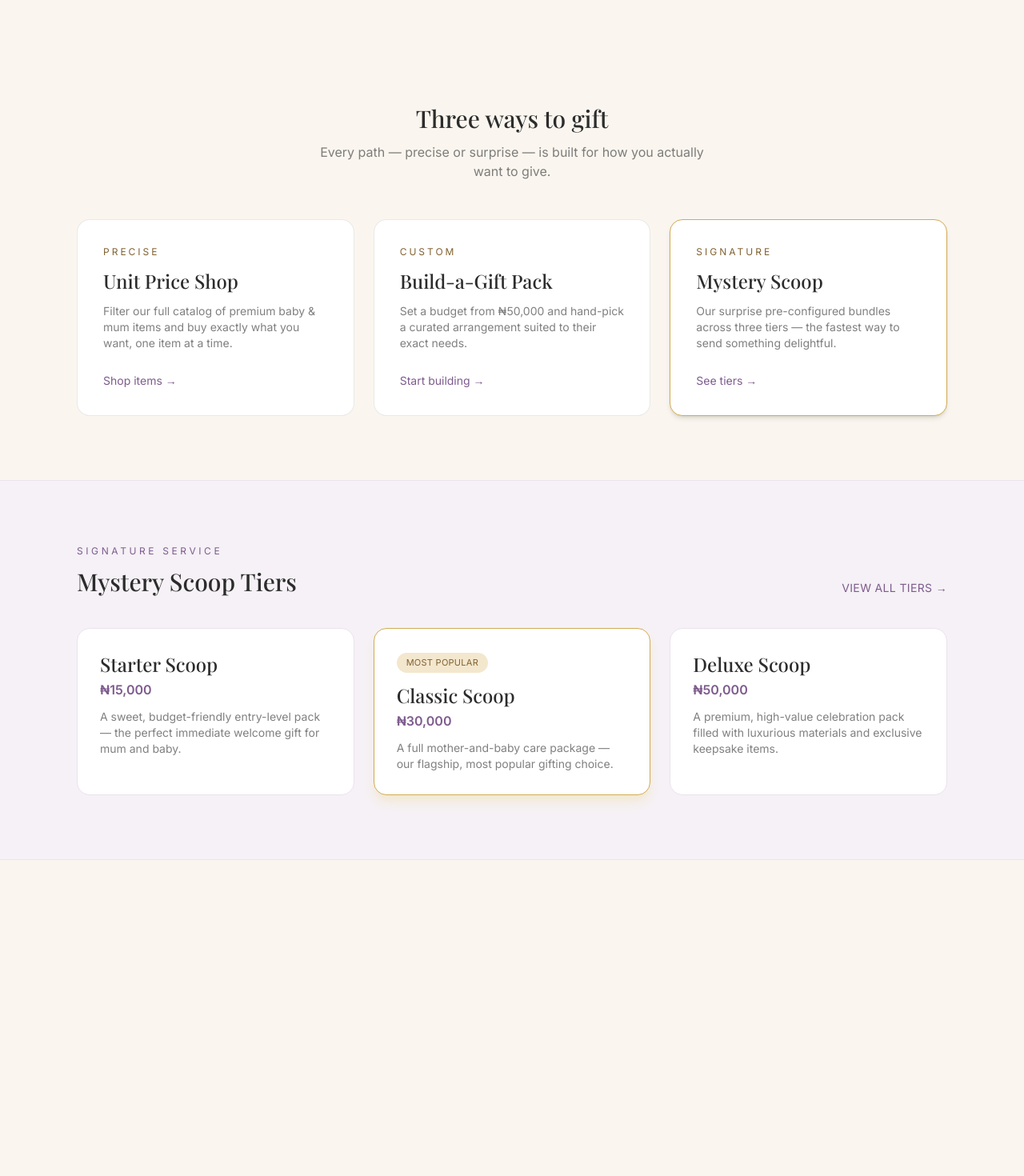
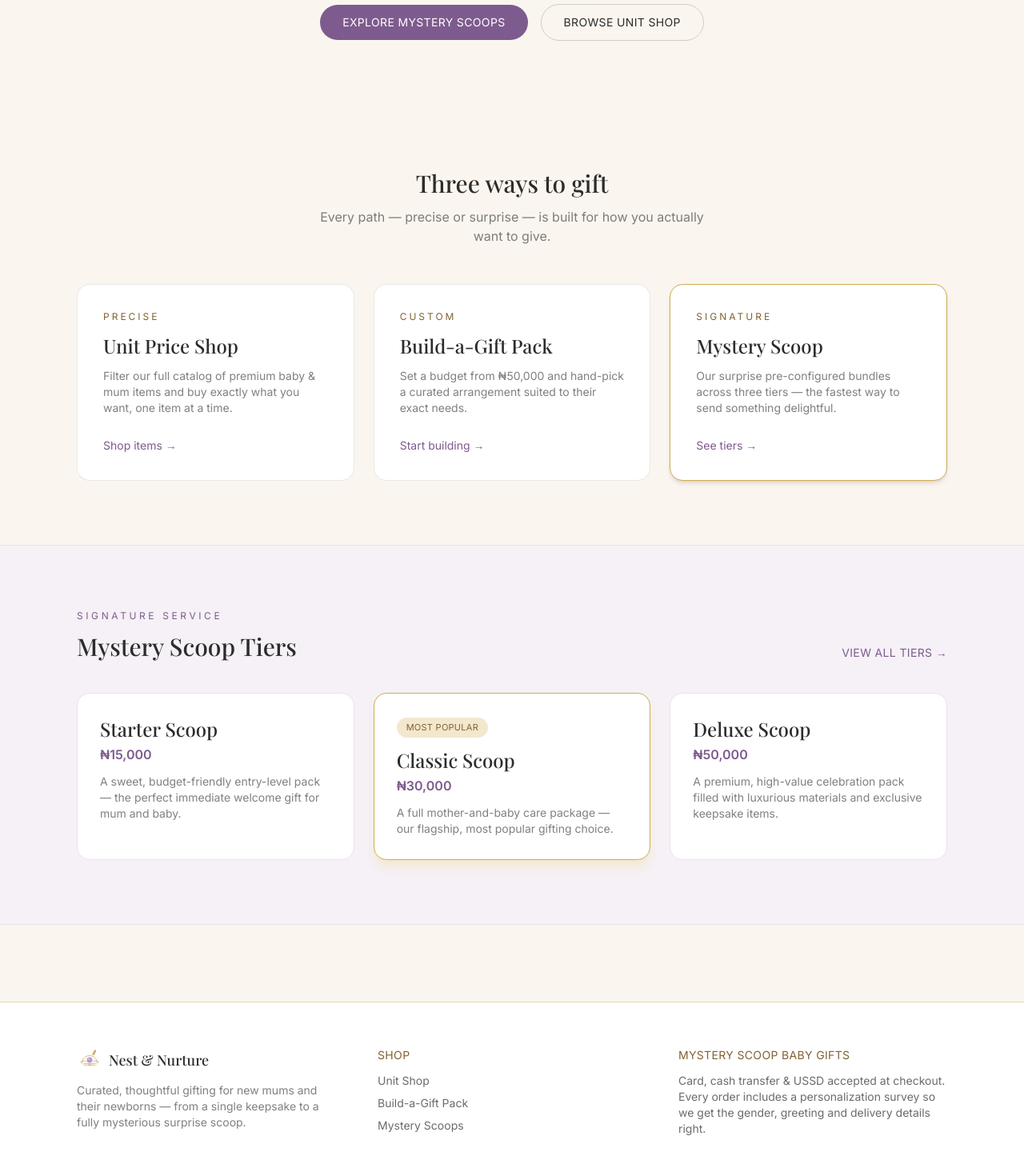
Before and after one commit to jamesconco-baba/nestandnurture, a Next.js app: page / in a window 1280 px wide. Shown: the part 620-2090 px from the top of the page at 80% size. Before the commit the page ends 1695 px from the top, so only its background shows below. Built offline with nearby package versions, Linux system fonts and the light colour scheme.

Commit message:
Add files via upload

```diff
--- /dev/null
+++ b/app/(site)/page.js
@@ -0,0 +1,138 @@
+import Link from 'next/link';
+import NestMark from '../../components/NestMark';
+import { MYSTERY_SCOOPS } from '../../lib/scoops';
+import { formatNaira } from '../../lib/format';
+
+export default function Home() {
+  return (
+    <div>
+      {/* Hero */}
+      <section className="bg-nest-radial">
+        <div className="max-w-6xl mx-auto px-5 sm:px-8 pt-16 sm:pt-24 pb-20 text-center">
+          <NestMark className="w-16 h-16 mx-auto mb-6" />
+          <p className="uppercase tracking-[0.3em] text-xs text-lavender font-body mb-4">
+            Mystery Scoop Baby Gifts
+          </p>
+          <h1 className="font-display text-4xl sm:text-6xl leading-tight text-charcoal max-w-3xl mx-auto">
+            Gifts for new mums, curated with a little bit of wonder.
+          </h1>
+          <p className="mt-6 text-charcoal/70 font-body max-w-xl mx-auto text-lg">
+            Send a single thoughtful item, build a custom pack, or let us
+            surprise them with a signature Mystery Scoop — every order ends
+            with a personal greeting card and delivery details done right.
+          </p>
+          <div className="mt-10 flex flex-wrap items-center justify-center gap-4">
+            <Link
+              href="/mystery-scoop"
+              className="focus-ring rounded-full bg-lavender text-white px-7 py-3 font-body text-sm uppercase tracking-wide hover:bg-lavender-600 transition-colors"
+            >
+              Explore Mystery Scoops
+            </Link>
+            <Link
+              href="/shop"
+              className="focus-ring rounded-full border border-charcoal/20 px-7 py-3 font-body text-sm uppercase tracking-wide hover:border-lavender hover:text-lavender transition-colors"
+            >
+              Browse Unit Shop
+            </Link>
+          </div>
+        </div>
+      </section>
+
+      {/* Three purchase paths */}
+      <section className="max-w-6xl mx-auto px-5 sm:px-8 py-16 sm:py-20">
+        <h2 className="font-display text-3xl text-center mb-3">Three ways to gift</h2>
+        <p className="text-center text-charcoal/60 font-body mb-12 max-w-lg mx-auto">
+          Every path — precise or surprise — is built for how you actually want
+          to give.
+        </p>
+        <div className="grid gap-6 sm:grid-cols-3">
+          <PathCard
+            eyebrow="Precise"
+            title="Unit Price Shop"
+            body="Filter our full catalog of premium baby & mum items and buy exactly what you want, one item at a time."
+            href="/shop"
+            cta="Shop items"
+          />
+          <PathCard
+            eyebrow="Custom"
+            title="Build-a-Gift Pack"
+            body="Set a budget from ₦50,000 and hand-pick a curated arrangement suited to their exact needs."
+            href="/build-a-gift"
+            cta="Start building"
+          />
+          <PathCard
+            eyebrow="Signature"
+            title="Mystery Scoop"
+            body="Our surprise pre-configured bundles across three tiers — the fastest way to send something delightful."
+            href="/mystery-scoop"
+            cta="See tiers"
+            featured
+          />
+        </div>
+      </section>
+
+      {/* Mystery scoop teaser */}
+      <section className="bg-lavender-50 border-y border-lavender-100">
+        <div className="max-w-6xl mx-auto px-5 sm:px-8 py-16 sm:py-20">
+          <div className="flex items-end justify-between flex-wrap gap-4 mb-10">
+            <div>
+              <p className="uppercase tracking-[0.3em] text-xs text-lavender font-body mb-3">
+                Signature Service
+              </p>
+              <h2 className="font-display text-3xl">Mystery Scoop Tiers</h2>
+            </div>
+            <Link
+              href="/mystery-scoop"
+              className="focus-ring rounded-full text-sm font-body uppercase tracking-wide text-lavender hover:underline"
+            >
+              View all tiers →
+            </Link>
+          </div>
+          <div className="grid gap-6 sm:grid-cols-3">
+            {MYSTERY_SCOOPS.map((s) => (
+              <div
+                key={s.id}
+                className={`rounded-2xl p-7 bg-white border ${
+                  s.featured ? 'border-gold-400 shadow-lg shadow-gold-100' : 'border-lavender-100'
+                }`}
+              >
+                {s.featured && (
+                  <span className="inline-block mb-3 text-[11px] uppercase tracking-wide bg-gold-100 text-gold-700 rounded-full px-3 py-1">
+                    Most Popular
+                  </span>
+                )}
+                <h3 className="font-display text-2xl mb-1">{s.name}</h3>
+                <p className="text-lavender font-body font-semibold mb-3">
+                  {formatNaira(s.price)}
+                </p>
+                <p className="text-sm text-charcoal/60 font-body">{s.tagline}</p>
+              </div>
+            ))}
+          </div>
+        </div>
+      </section>
+    </div>
+  );
+}
+
+function PathCard({ eyebrow, title, body, href, cta, featured }) {
+  return (
+    <Link
+      href={href}
+      className={`focus-ring group block rounded-2xl p-8 border transition-shadow ${
+        featured
+          ? 'border-gold-400 bg-white shadow-md hover:shadow-xl'
+          : 'border-charcoal/10 bg-white hover:shadow-lg'
+      }`}
+    >
+      <p className="uppercase tracking-[0.25em] text-xs text-gold-700 font-body mb-3">
+        {eyebrow}
+      </p>
+      <h3 className="font-display text-2xl mb-3">{title}</h3>
+      <p className="text-sm text-charcoal/60 font-body mb-6">{body}</p>
+      <span className="text-sm font-body text-lavender group-hover:underline">
+        {cta} →
+      </span>
+    </Link>
+  );
+}
--- /dev/null
+++ b/app/(site)/shop/orders.js
@@ -0,0 +1,72 @@
+'use client';
+
+import { useMemo, useState } from 'react';
+import { CATEGORIES } from '../../../lib/products';
+import { useProducts } from '../../../lib/useProducts';
+import ProductCard from '../../../components/ProductCard';
+
+export default function ShopPage() {
+  const { products } = useProducts();
+  const [category, setCategory] = useState('All');
+  const [query, setQuery] = useState('');
+
+  const filtered = useMemo(() => {
+    return products.filter((p) => {
+      const matchesCategory = category === 'All' || p.category === category;
+      const matchesQuery = p.name.toLowerCase().includes(query.toLowerCase());
+      return matchesCategory && matchesQuery;
+    });
+  }, [products, category, query]);
+
+  return (
+    <div className="max-w-6xl mx-auto px-5 sm:px-8 py-14">
+      <header className="mb-10">
+        <p className="uppercase tracking-[0.3em] text-xs text-lavender font-body mb-3">
+          Precise Selection
+        </p>
+        <h1 className="font-display text-4xl mb-3">Unit Price Shop</h1>
+        <p className="text-charcoal/60 font-body max-w-xl">
+          Browse the full catalog of premium baby &amp; new-mum items and buy
+          exactly what you need, at retail price, one item at a time.
+        </p>
+      </header>
+
+      <div className="flex flex-col sm:flex-row gap-4 mb-8">
+        <input
+          type="search"
+          placeholder="Search items…"
+          value={query}
+          onChange={(e) => setQuery(e.target.value)}
+          className="focus-ring flex-1 rounded-full border border-charcoal/15 px-5 py-2.5 font-body text-sm bg-white"
+        />
+        <div className="flex flex-wrap gap-2">
+          {['All', ...CATEGORIES].map((c) => (
+            <button
+              key={c}
+              onClick={() => setCategory(c)}
+              className={`focus-ring rounded-full px-4 py-2 text-xs uppercase tracking-wide font-body border transition-colors ${
+                category === c
+                  ? 'bg-lavender text-white border-lavender'
+                  : 'border-charcoal/15 text-charcoal/70 hover:border-lavender'
+              }`}
+            >
+              {c}
+            </button>
+          ))}
+        </div>
+      </div>
+
+      {filtered.length === 0 ? (
+        <p className="font-body text-charcoal/50 py-16 text-center">
+          No items match “{query}”. Try another search or category.
+        </p>
+      ) : (
+        <div className="grid gap-5 sm:grid-cols-2 lg:grid-cols-3">
+          {filtered.map((p) => (
+            <ProductCard key={p.id} product={p} />
+          ))}
+        </div>
+      )}
+    </div>
+  );
+}
```
